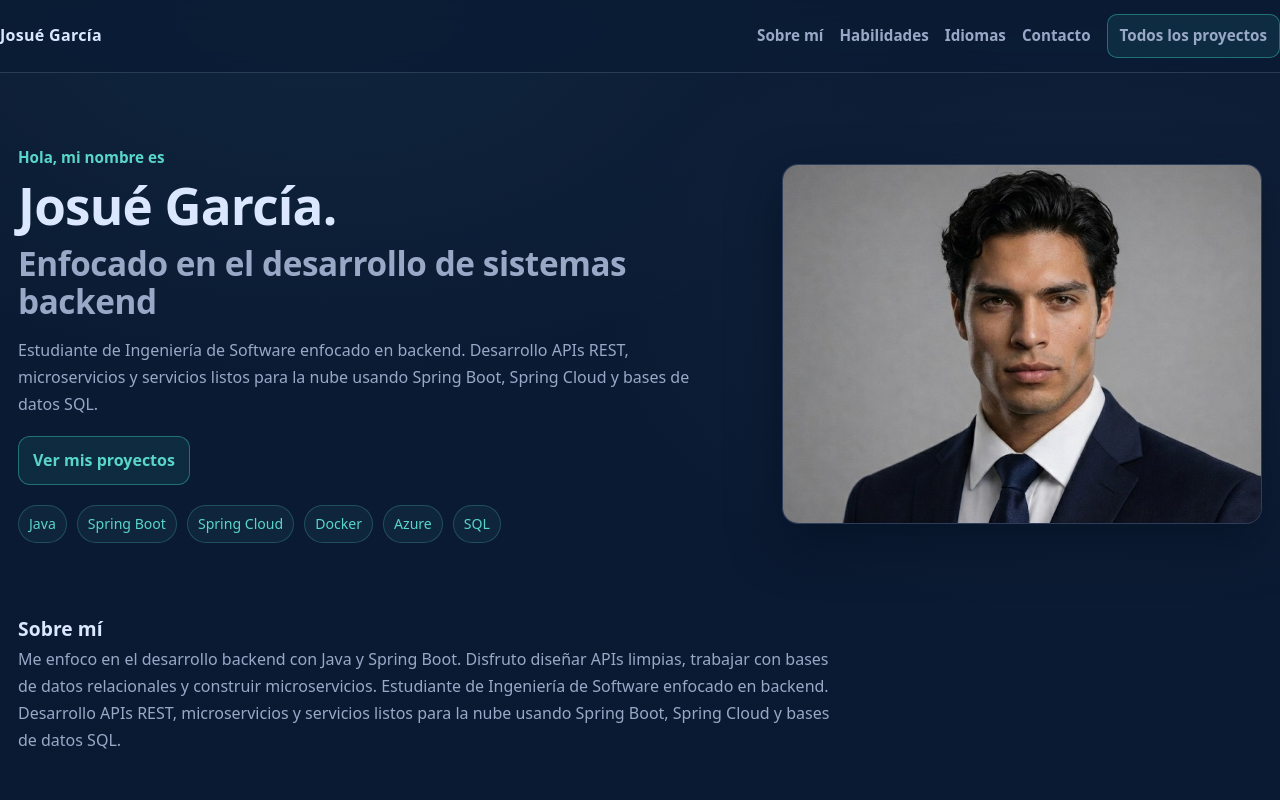
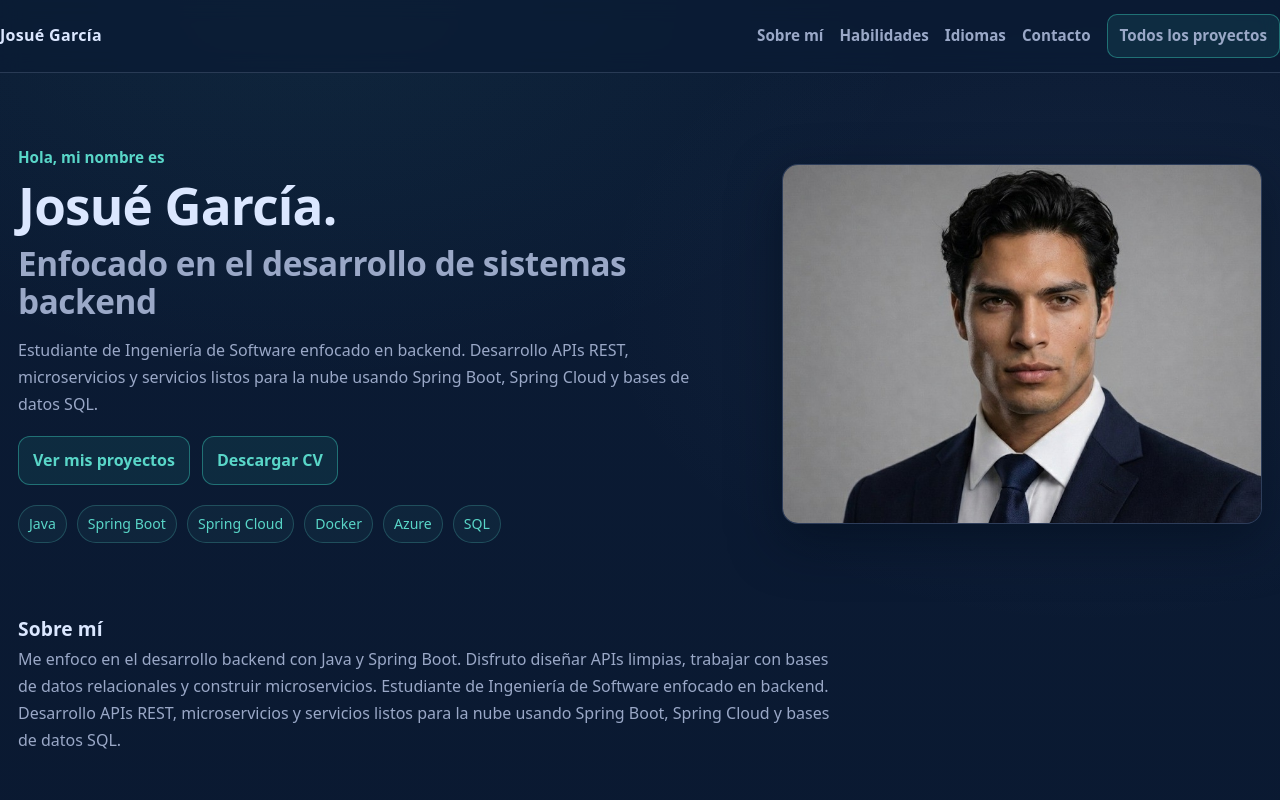
Before and after one commit to JosueGarciaAbata/portfolio, an Angular app: page / in a window 1280 px wide. Shown: the top 800 px of the page. Built offline with nearby package versions, Linux system fonts and the light colour scheme.

Commit message:
improve home page

```diff
--- a/src/app/pages/home/home.html
+++ b/src/app/pages/home/home.html
@@ -15,6 +15,7 @@
 
         <div class="hero__cta">
           <a class="btn" routerLink="/projects">Ver mis proyectos</a>
+          <a class="btn" href="/assets/cvs/CV-ES.pdf" download>Descargar CV</a>
         </div>
 
         <div class="hero__chips">
```
